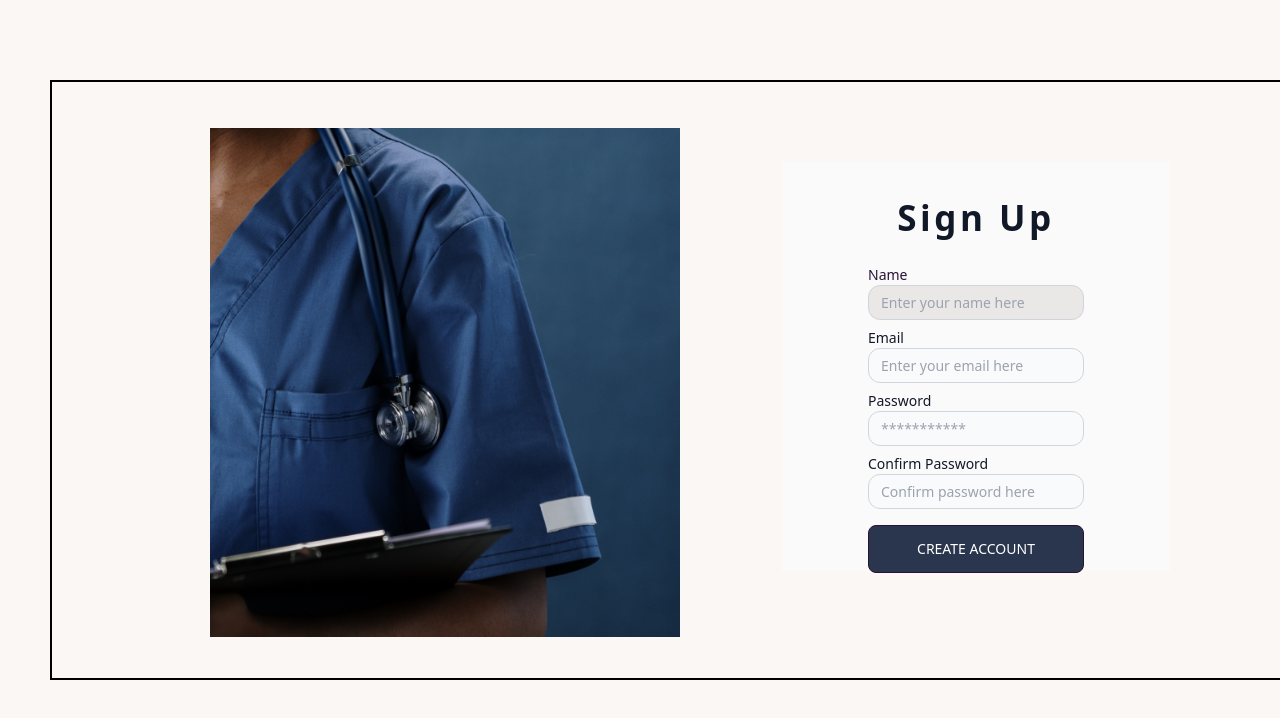
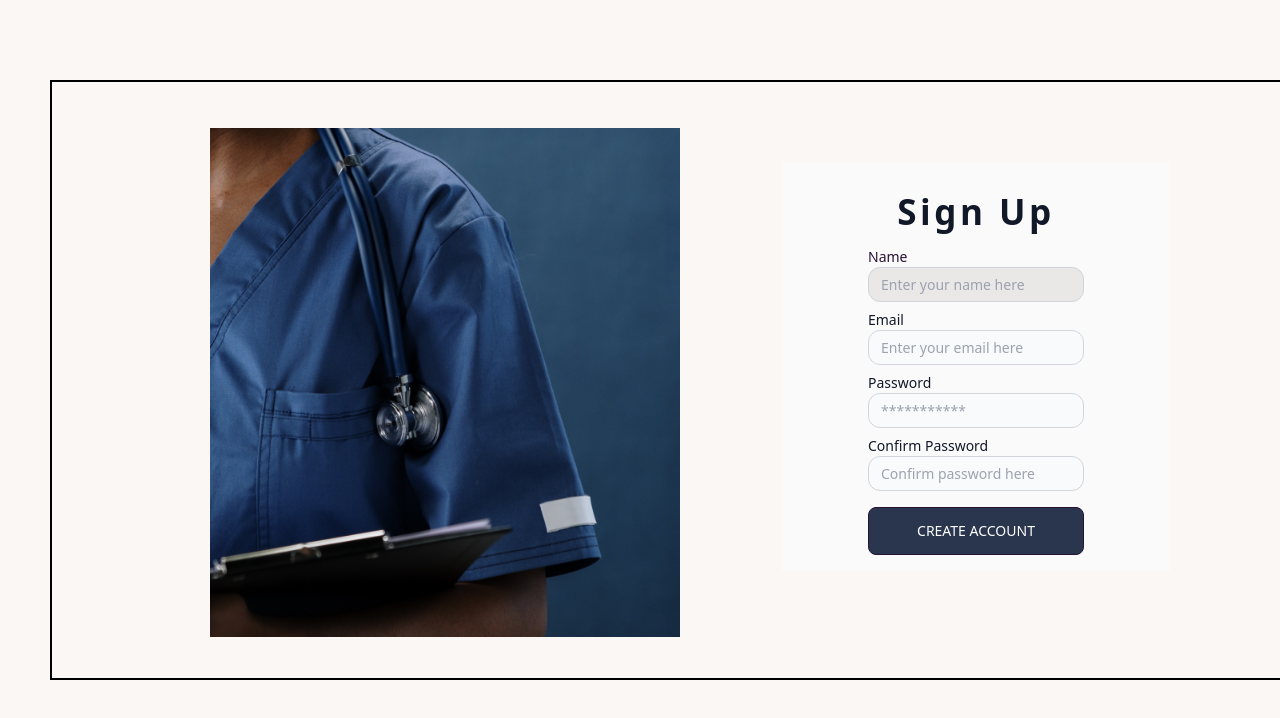
Before and after one commit to Neuroleptique/Medical-Tracker, a React (Vite) app in the folder client/: page /register in a window 1280 px wide. Shown: the top 718 px of the page. Built offline with nearby package versions, Linux system fonts and the light colour scheme.

Commit message:
updated styles

```diff
--- a/client/src/pages/SignupForm.jsx
+++ b/client/src/pages/SignupForm.jsx
@@ -76,7 +76,7 @@ function Register() {
 
 
 
-      <div className="signup-container bg-[#FBFAFA] flex justify-center ml-[42px] mt-[80px] mb-[46px] relative w-[388px] h-[409px] max-sm:p-3 max-sm:m-1">
+      <div className="signup-container bg-[#FBFAFA] flex justify-center py-6 ml-[42px] mt-[80px] mb-[46px] relative w-[388px] h-[409px] max-sm:p-3 max-sm:m-1">
       <div>
         {/* <h1>
           <TfiWrite /> Sign up
@@ -84,8 +84,8 @@ function Register() {
 
       </div>
 
-      <section className="form  font-Sans space-y-6 ">
-      <p className="relative top-[30px] text-[35px] text-center mb-[50px]  tracking-widest font-semibold  text-gray-900 dark:text-black">Sign Up</p>
+      <section className="form  font-Sans  ">
+      <p className="text-[35px] text-center  tracking-widest font-semibold  text-gray-900 dark:text-black">Sign Up</p>
         <form onSubmit={onSubmit}>
           <div className="form-group">
           <label for="email" className="block mt-2 text-sm font-medium dark:text-black">Name</label>
```
